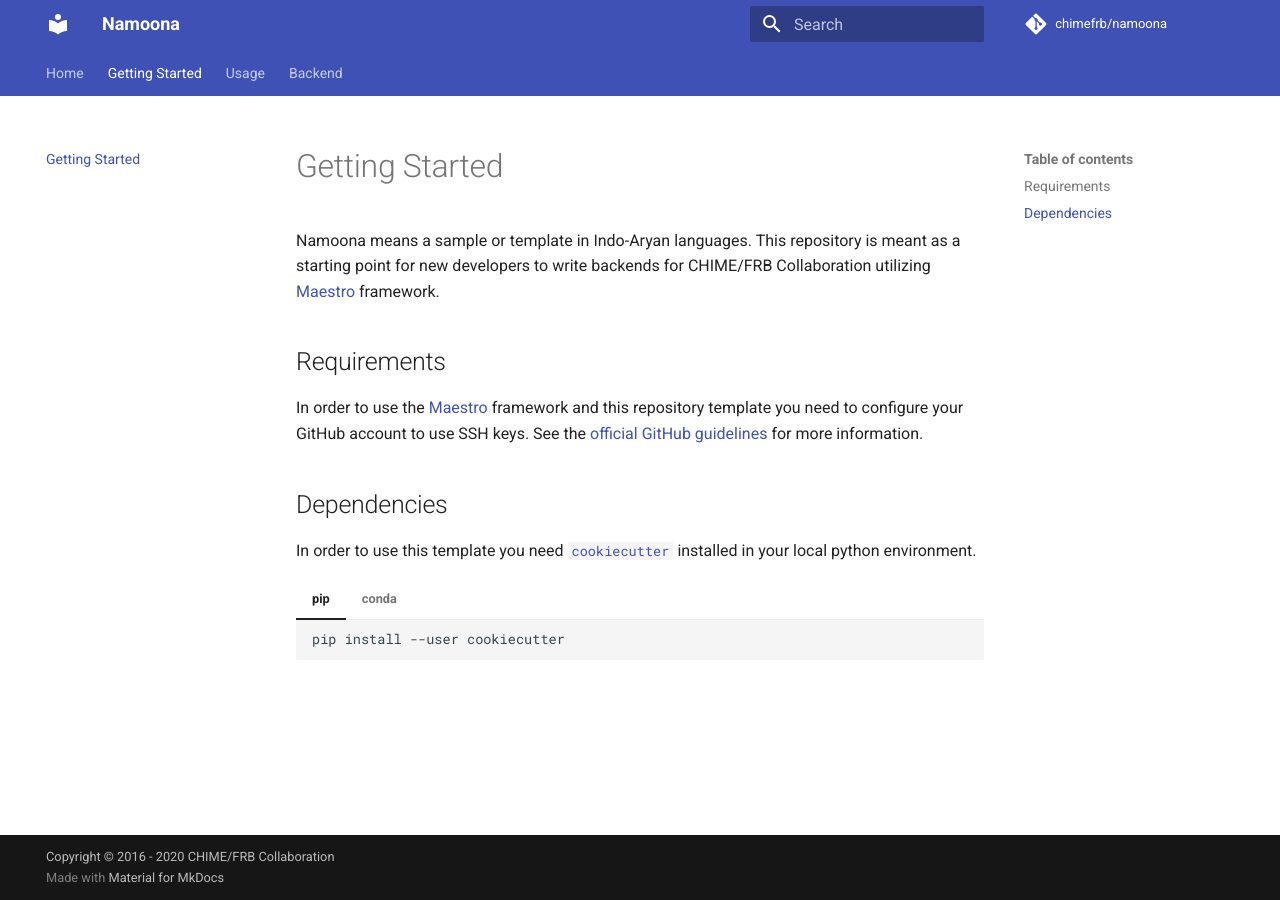
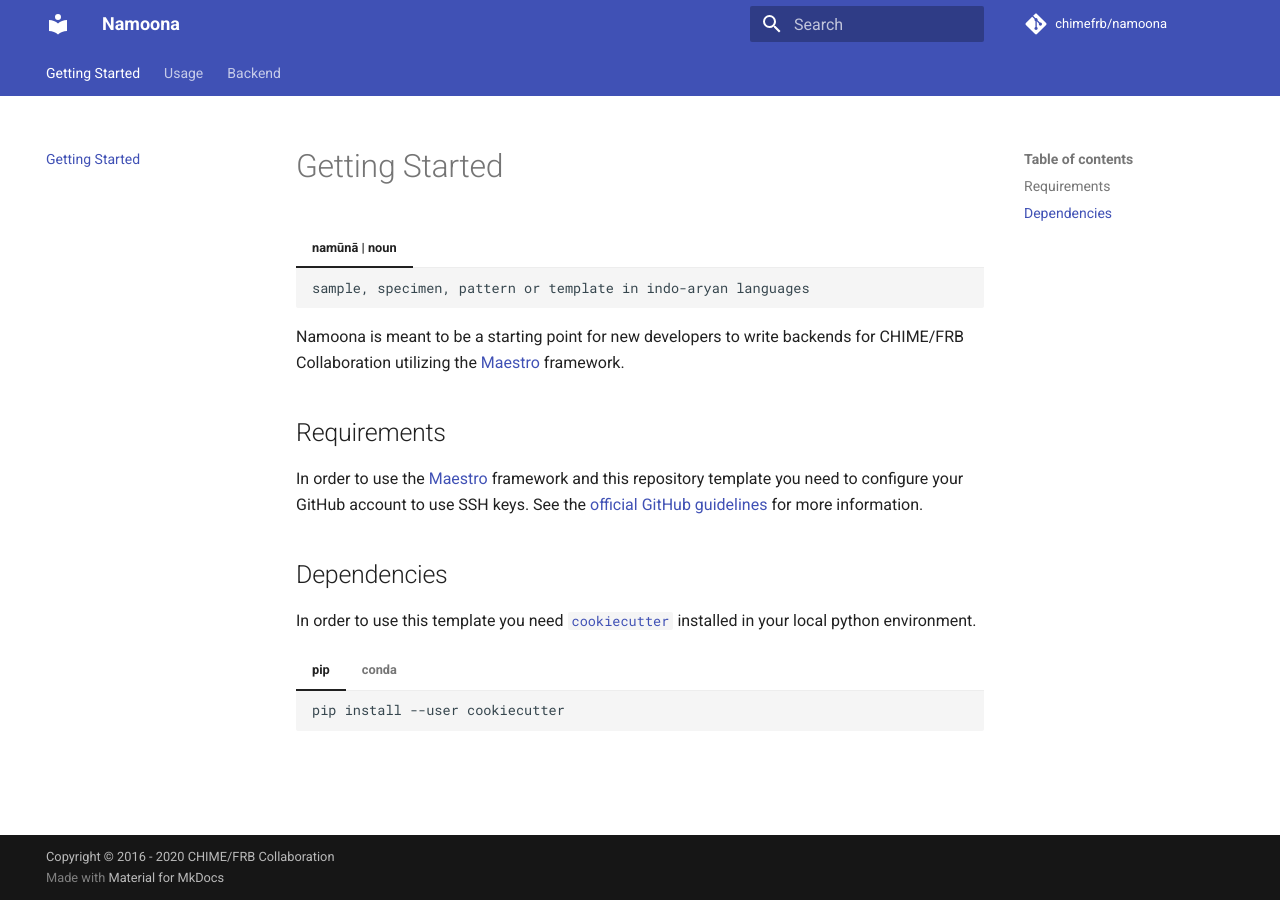
Before and after one commit to CHIMEFRB/namoona, an MkDocs documentation site: the page built from docs/getting-started.md, in a window 1280 px wide. Built offline with MkDocs 1.6.1 and Material for MkDocs 9.7.7, drawn with Linux system fonts in a browser that asks for light colours; comment, search, counter and statistics services are not loaded.

Commit message:
rework of landing page. -SB

````diff
--- a/docs/getting-started.md
+++ b/docs/getting-started.md
@@ -1,5 +1,10 @@
-Namoona means a sample or template in Indo-Aryan languages. This repository is meant as a
-starting point for new developers to write backends for CHIME/FRB Collaboration utilizing
+===  "namūnā | noun"
+
+	```
+	sample, specimen, pattern or template in indo-aryan languages
+	```
+
+Namoona is meant to be a starting point for new developers to write backends for CHIME/FRB Collaboration utilizing the
 [Maestro](https://github.com/CHIMEFRB/maestro) framework.
 
 ## Requirements
--- a/mkdocs.yml
+++ b/mkdocs.yml
@@ -60,7 +60,6 @@ markdown_extensions:
   - pymdownx.tilde
 
 nav:
-  - Home: home.md
   - Getting Started: getting-started.md
   - Usage: usage.md
   - Backend: backend.md
````
Also changed, not shown: docs/home.md (deleted, +0 -10 lines).
